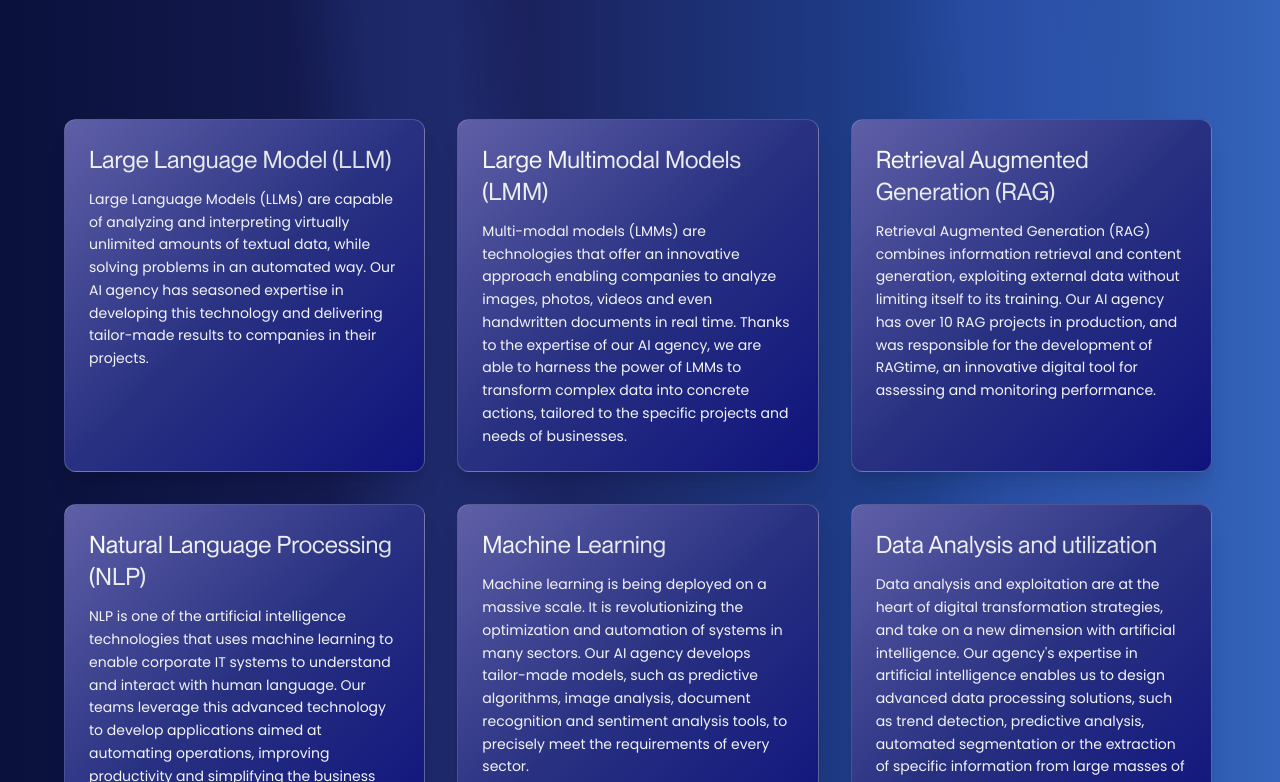
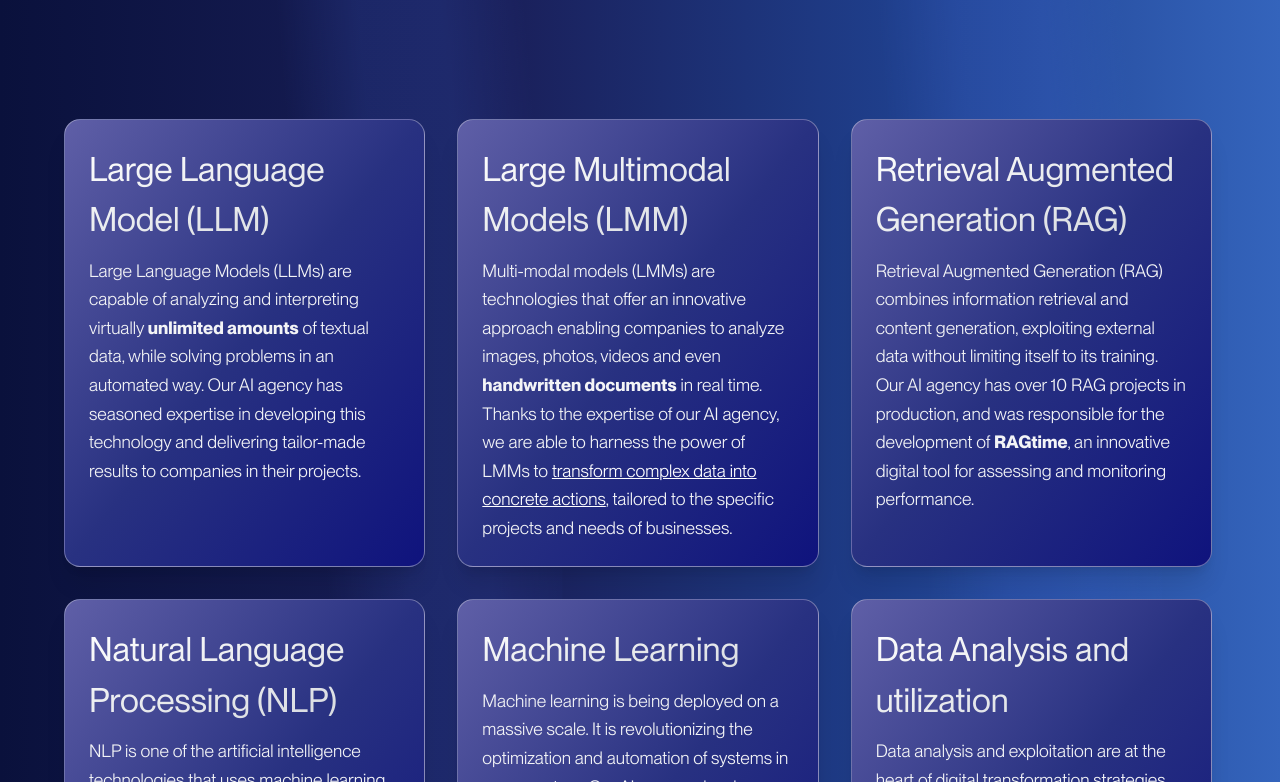
Before and after one commit to muskaanfayyaz/betomorrow-clone, a Next.js app: page / in a window 1280 px wide. Shown: the part 1458-2240 px from the top of the page. Built offline with nearby package versions, Linux system fonts and the light colour scheme; a web font is replaced by a local one.

Commit message:
Betomorrow

```diff
--- a/src/components/OurExperiseInAi.tsx
+++ b/src/components/OurExperiseInAi.tsx
@@ -21,7 +21,7 @@ const expertiseList = [
     content: `Multi-modal models (LMMs) are technologies that offer an innovative approach
     enabling companies to analyze images, photos, videos and even **handwritten documents** in real time.
     Thanks to the expertise of our AI agency, we are able to harness the power of LMMs to
-    **transform complex data into concrete actions**, tailored to the specific projects and needs of businesses.`,
+    <span class="underline text-white">transform complex data into concrete actions</span>, tailored to the specific projects and needs of businesses.`,
   },
   {
     title: 'Retrieval Augmented Generation (RAG)',
@@ -76,19 +76,20 @@ const ExpertiseSection = () => {
 
         </div>
         {/* Expertise Cards */}
-        <div className="grid grid-cols-1 sm:grid-cols-2 xl:grid-cols-3 gap-6 md:gap-8">
+        <div className="small:px-0 small: pb-2 grid grid-cols-1 sm:grid-cols-2 xl:grid-cols-3 gap-6 md:gap-8">
           {expertiseList.map((item, index) => (
             <div
               key={index}
-              className="bg-gradient-to-br from-[#5f5fa7] via-[#283181] to-[#0F137D] text-gray-100 p-6 rounded-xl shadow-xl border border-gray-400/40 hover:border-white transition-colors duration-300 flex flex-col min-h-[340px]"
+              className="bg-gradient-to-br from-[#5f5fa7] via-[#283181] to-[#0F137D] text-gray-100 p-6 rounded-[1rem] shadow-xl border-[1.5px] border-gray-200/40 hover:border-white transition-colors duration-300 flex flex-col min-h-[340px]"
             >
               <h3
               style={{ fontFamily: 'PPNeueMontreal', fontWeight: 500 }}
-              className="text-xl sm:text-2xl font-light mb-3 text-transparent bg-clip-text bg-gradient-to-br from-white to-gray-300 line-clamp-2">
+              className="text-[1.5rem] small:text-[1.8rem] md:text-[2rem] lg:text-[2.1rem] font-normal mb-3 text-transparent bg-clip-text bg-gradient-to-br from-white to-gray-300 line-clamp-2">
                 {item.title}
               </h3>
               <p
-                className="text-sm leading-relaxed flex-grow font-light line-clamp-[12]"
+                style={{ fontFamily: 'PPNeueMontreal', fontWeight: 400 }}
+                className="text-[0.9rem] small:text-[1rem] md:text-[1.1rem] leading-relaxed flex-grow line-clamp-[12]"
                 dangerouslySetInnerHTML={{
                   __html: item.content.trim().replace(/\*\*(.*?)\*\*/g, '<strong>$1</strong>'),
                 }}
```
